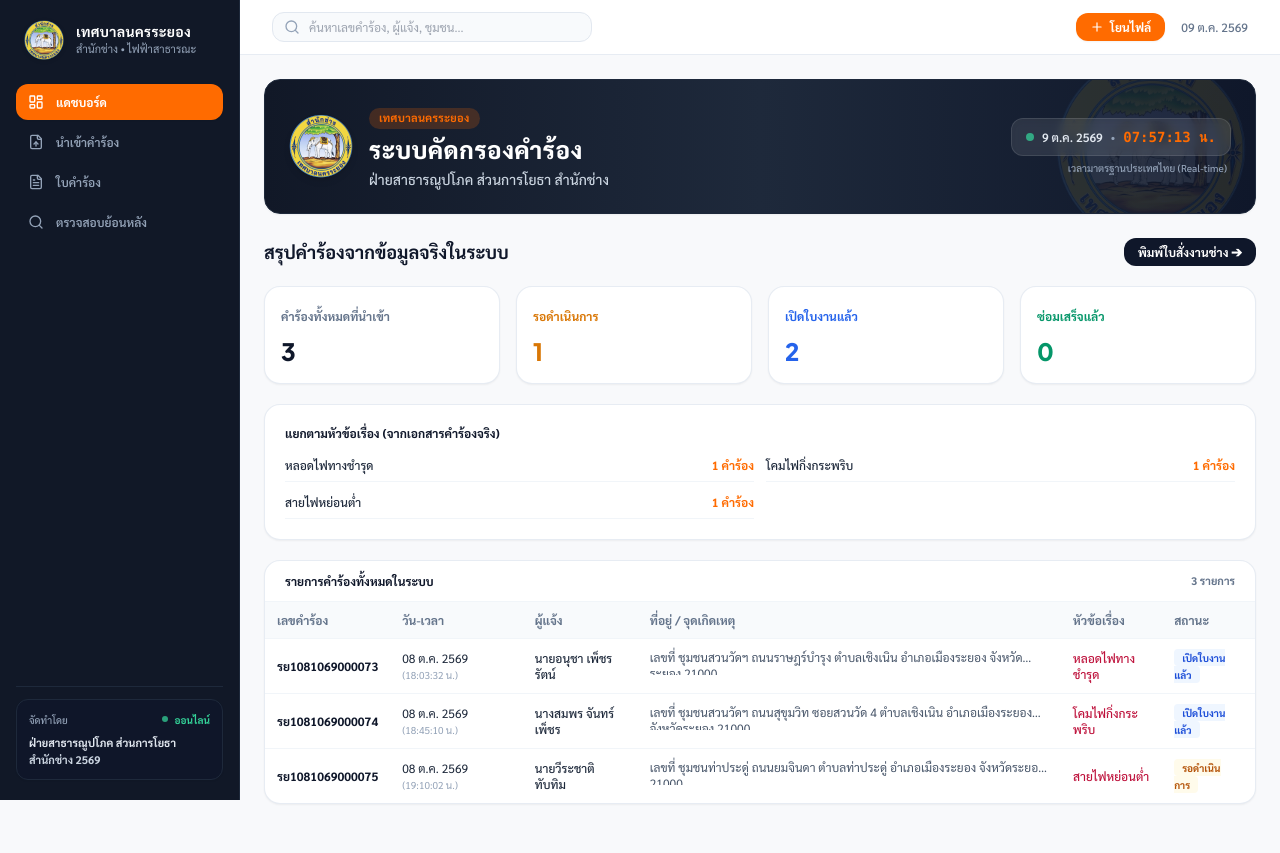
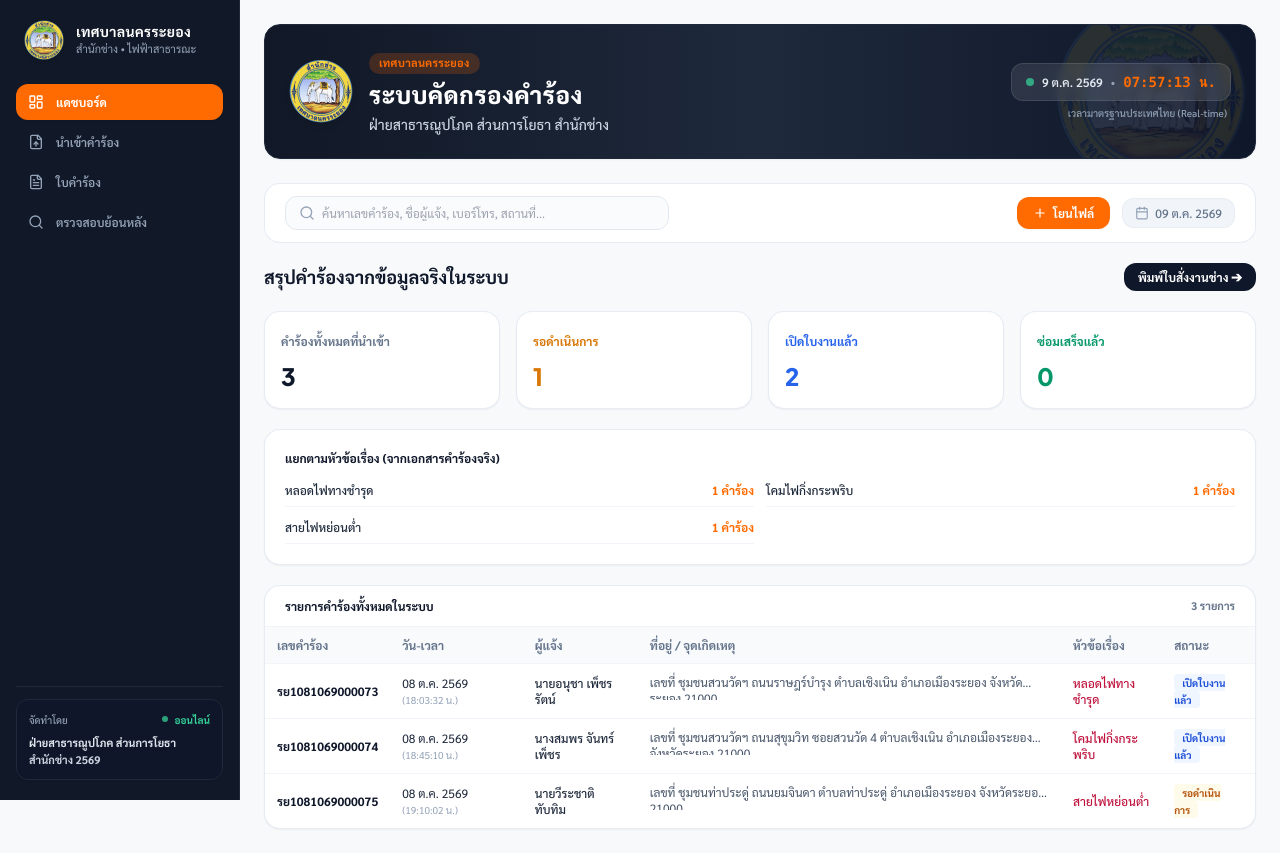
Before and after one commit to snaker0747/Rayong-Request-Hub, a Next.js app: page / in a window 1280 px wide. Before the commit the page ends 828 px from the top, so only its background shows below. Built offline with nearby package versions, Linux system fonts and the light colour scheme; no server answers; the database is empty.

Commit message:
feat: เอาสถานะใต้เลขคำร้องออก และย้ายแถบค้นหาไปอยู่ใต้แบนเนอร์

```diff
--- a/src/app/page.tsx
+++ b/src/app/page.tsx
@@ -16,6 +16,7 @@
   const [currentTab, setCurrentTab] = useState<'dashboard' | 'upload' | 'dispatch' | 'audit'>('dashboard');
   const [complaints, setComplaints] = useState<Complaint[]>([]);
   const [stagedComplaints, setStagedComplaints] = useState<Complaint[]>([]);
+  const [globalSearch, setGlobalSearch] = useState('');
   const [toastMessage, setToastMessage] = useState<string | null>(null);
 
   // Photo Modal state
@@ -81,20 +82,22 @@
 
       {/* 2. Main Content */}
       <div className="flex-1 flex flex-col min-h-screen overflow-x-hidden">
-        {/* Header */}
-        <Header
-          onSearch={(q) => {
-            if (q.trim()) {
-              setCurrentTab('audit');
-            }
-          }}
-          onUploadClick={() => setCurrentTab('upload')}
-        />
-
         {/* Content Body */}
         <main className="p-6 flex-1 max-w-7xl w-full mx-auto">
-          {/* Banner */}
+          {/* Banner (Top) */}
           <Banner />
+
+          {/* Search & Actions Bar (Under Banner) */}
+          <Header
+            value={globalSearch}
+            onSearch={(q) => {
+              setGlobalSearch(q);
+              if (q.trim() && currentTab !== 'dispatch' && currentTab !== 'audit') {
+                setCurrentTab('dispatch');
+              }
+            }}
+            onUploadClick={() => setCurrentTab('upload')}
+          />
 
           {currentTab === 'dashboard' && (
             <DashboardTab
@@ -120,6 +123,7 @@
               onUpdateComplaint={handleUpdateComplaint}
               onDeleteComplaint={handleDeleteComplaint}
               onOpenPhotoModal={handleOpenPhoto}
+              globalSearch={globalSearch}
             />
           )}
 
@@ -130,6 +134,7 @@
               onGoToDispatch={() => setCurrentTab('dispatch')}
               onUpdateComplaint={handleUpdateComplaint}
               onDeleteComplaint={handleDeleteComplaint}
+              globalSearch={globalSearch}
             />
           )}
         </main>
--- a/src/components/AuditTab.tsx
+++ b/src/components/AuditTab.tsx
@@ -12,6 +12,7 @@
   onGoToDispatch: () => void;
   onUpdateComplaint?: (updated: Complaint) => void;
   onDeleteComplaint?: (complaint: Complaint) => void;
+  globalSearch?: string;
 }
 
 export default function AuditTab({
@@ -20,8 +21,13 @@
   onGoToDispatch,
   onUpdateComplaint,
   onDeleteComplaint,
+  globalSearch = ''
 }: AuditTabProps) {
-  const [searchQuery, setSearchQuery] = useState('');
+  const [searchQuery, setSearchQuery] = useState(globalSearch);
+
+  React.useEffect(() => {
+    setSearchQuery(globalSearch);
+  }, [globalSearch]);
   const [editingComplaint, setEditingComplaint] = useState<Complaint | null>(null);
   const [isEditModalOpen, setIsEditModalOpen] = useState(false);
   const [deleteTarget, setDeleteTarget] = useState<Complaint | null>(null);
--- a/src/components/DispatchTab.tsx
+++ b/src/components/DispatchTab.tsx
@@ -25,6 +25,7 @@
   onUpdateComplaint?: (updated: Complaint) => void;
   onDeleteComplaint?: (complaint: Complaint) => void;
   onOpenPhotoModal?: (url: string, title: string) => void;
+  globalSearch?: string;
 }
 
 export default function DispatchTab({
@@ -32,9 +33,14 @@
   showToast,
   onUpdateComplaint,
   onDeleteComplaint,
-  onOpenPhotoModal
+  onOpenPhotoModal,
+  globalSearch = ''
 }: DispatchTabProps) {
-  const [searchQuery, setSearchQuery] = useState('');
+  const [searchQuery, setSearchQuery] = useState(globalSearch);
+
+  React.useEffect(() => {
+    setSearchQuery(globalSearch);
+  }, [globalSearch]);
   const [startDate, setStartDate] = useState('');
   const [endDate, setEndDate] = useState('');
   const [selectedIds, setSelectedIds] = useState<string[]>([]);
@@ -322,15 +328,6 @@
                         {/* Ticket No */}
                         <td className="py-2.5 px-3">
                           <span className="font-bold text-slate-900 font-eng text-xs block">{item.ticket_no}</span>
-                          <span className={`inline-block px-1.5 py-0.2 rounded text-[10px] font-bold mt-0.5 ${
-                            item.status === 'completed'
-                              ? 'bg-emerald-50 text-emerald-700'
-                              : item.status === 'assigned'
-                              ? 'bg-blue-50 text-blue-700'
-                              : 'bg-amber-50 text-amber-700'
-                          }`}>
-                            {item.status === 'completed' ? 'เสร็จสิ้น' : item.status === 'assigned' ? 'เปิดใบงานแล้ว' : 'รอดำเนินการ'}
-                          </span>
                         </td>
 
                         {/* Date - Time */}
--- a/src/components/Header.tsx
+++ b/src/components/Header.tsx
@@ -1,42 +1,46 @@
 'use client';
 
 import React from 'react';
-import { Search, Plus } from 'lucide-react';
+import { Search, Plus, Calendar } from 'lucide-react';
 
 interface HeaderProps {
   onSearch: (q: string) => void;
   onUploadClick: () => void;
+  value?: string;
 }
 
-export default function Header({ onSearch, onUploadClick }: HeaderProps) {
+export default function Header({ onSearch, onUploadClick, value = '' }: HeaderProps) {
   return (
-    <header className="bg-white border-b border-slate-200/80 px-8 py-3 flex items-center justify-between no-print sticky top-0 z-20 shadow-xs">
-      {/* Search Input */}
-      <div className="relative w-80">
-        <span className="absolute inset-y-0 left-0 pl-3 flex items-center pointer-events-none text-slate-400">
-          <Search className="w-4 h-4" />
+    <div className="bg-white rounded-2xl border border-slate-200/80 px-4 sm:px-5 py-3 flex flex-col sm:flex-row items-center justify-between gap-3 no-print shadow-xs mb-5">
+      {/* Search Input Under Banner */}
+      <div className="relative w-full sm:w-96">
+        <span className="absolute inset-y-0 left-0 pl-3.5 flex items-center pointer-events-none text-slate-400">
+          <Search className="w-4 h-4 text-slate-400" />
         </span>
         <input
           type="text"
+          value={value}
           onChange={(e) => onSearch(e.target.value)}
-          placeholder="ค้นหาเลขคำร้อง, ผู้แจ้ง, ชุมชน..."
-          className="w-full pl-9 pr-3 py-1.5 text-xs bg-slate-50 border border-slate-200 rounded-xl outline-none focus:ring-2 focus:ring-[#FF6B00]/20 focus:border-[#FF6B00] transition-all"
+          placeholder="ค้นหาเลขคำร้อง, ชื่อผู้แจ้ง, เบอร์โทร, สถานที่..."
+          className="w-full pl-9 pr-4 py-2 text-xs bg-slate-50/70 hover:bg-white border border-slate-200 rounded-xl outline-none focus:ring-2 focus:ring-[#FF6B00]/20 focus:border-[#FF6B00] transition-all"
         />
       </div>
 
-      {/* Right Header Actions */}
-      <div className="flex items-center gap-4">
+      {/* Right Actions Under Banner */}
+      <div className="flex items-center justify-between sm:justify-end w-full sm:w-auto gap-3">
         <button
+          type="button"
           onClick={onUploadClick}
-          className="px-3.5 py-1.5 rounded-xl text-xs font-bold bg-[#FF6B00] hover:bg-[#e05e00] text-white shadow-sm flex items-center gap-1.5 transition-all"
+          className="px-4 py-2 rounded-xl text-xs font-bold bg-[#FF6B00] hover:bg-[#e05e00] text-white shadow-sm flex items-center gap-1.5 transition-all"
         >
           <Plus className="w-3.5 h-3.5" />
           <span>โยนไฟล์</span>
         </button>
-        <span className="text-xs font-medium text-slate-500 hidden sm:inline">
-          {new Date().toLocaleDateString('th-TH', { day: '2-digit', month: 'short', year: 'numeric' })}
+        <span className="text-xs font-medium text-slate-500 bg-slate-100 px-3 py-1.5 rounded-xl border border-slate-200/60 hidden sm:inline-flex items-center gap-1.5">
+          <Calendar className="w-3.5 h-3.5 text-slate-400" />
+          <span>{new Date().toLocaleDateString('th-TH', { day: '2-digit', month: 'short', year: 'numeric' })}</span>
         </span>
       </div>
-    </header>
+    </div>
   );
 }
```
